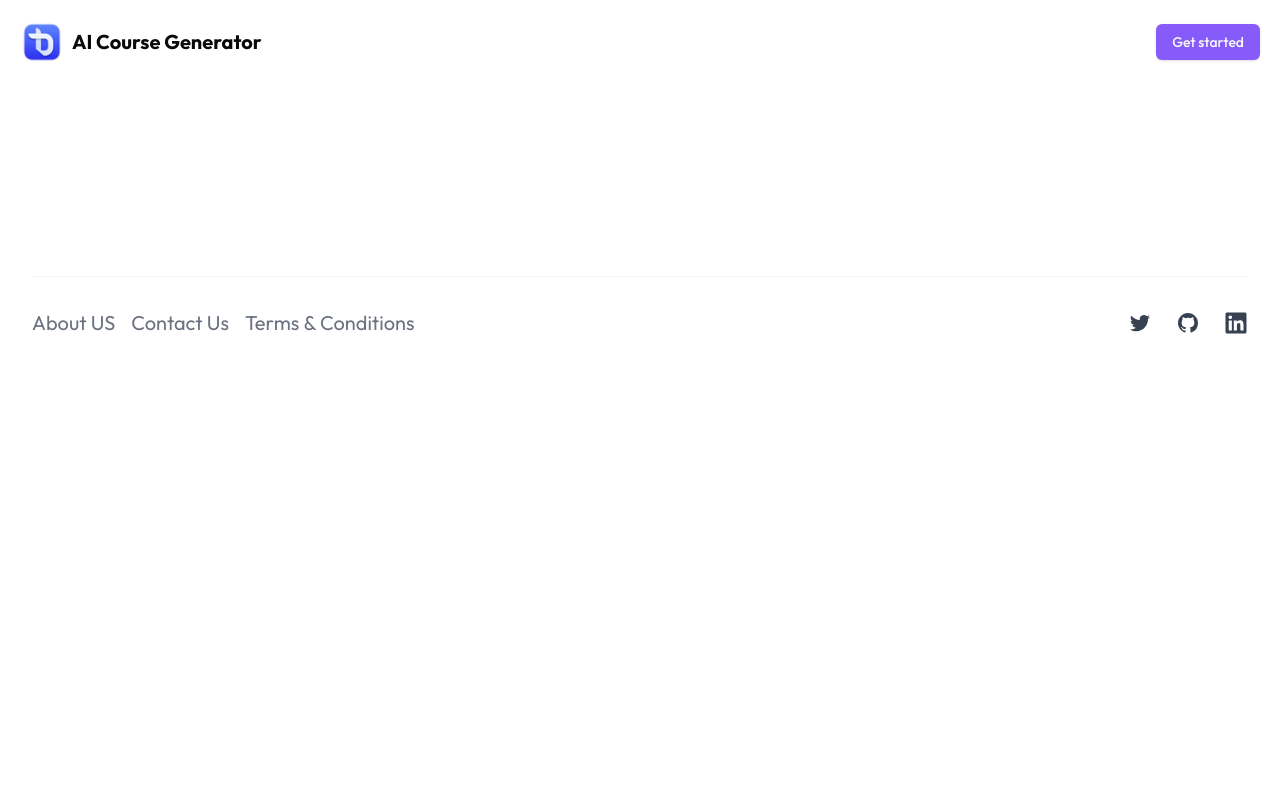
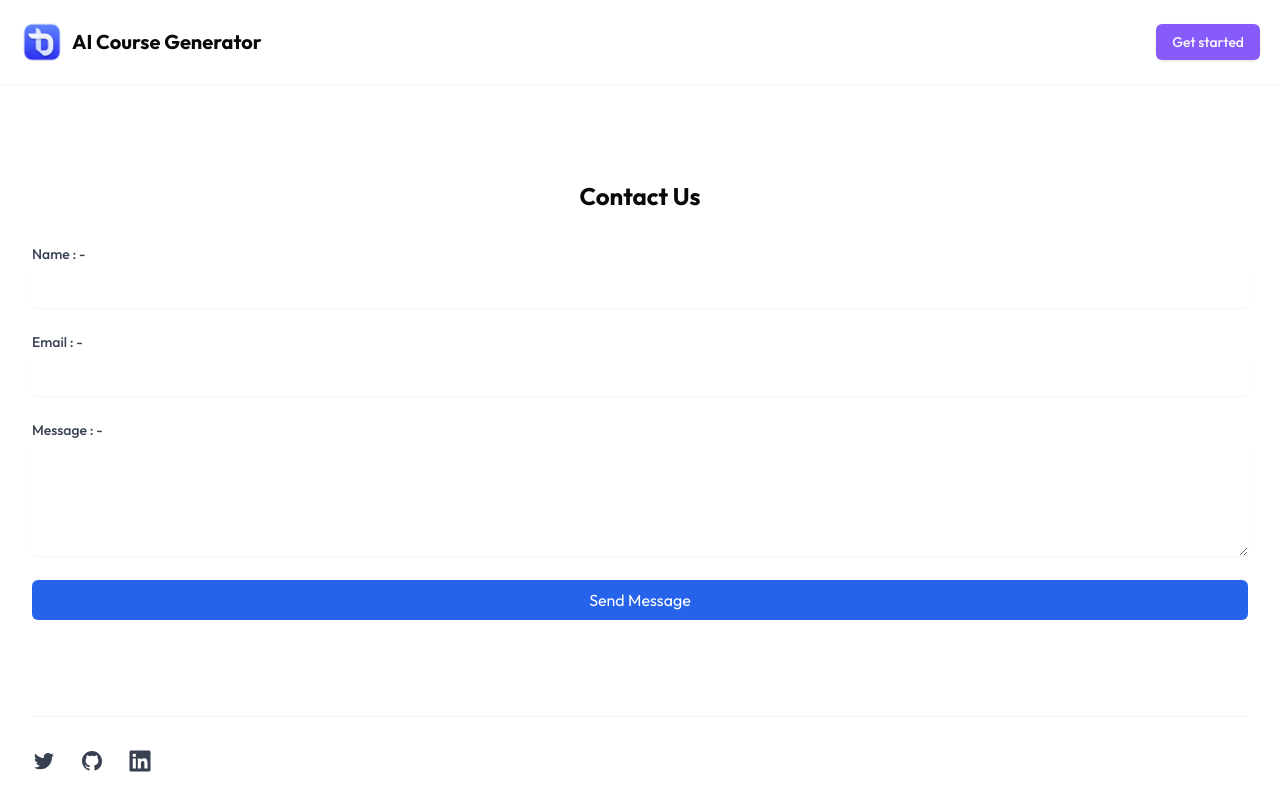
Before and after one commit to mrpankajpandey/ai-course-generator, a Next.js app: page /contact in a window 1280 px wide. Shown: the top 800 px of the page. Built offline with nearby package versions, Linux system fonts and the light colour scheme.

Commit message:
UPDATED CONTACT FORM

```diff
--- a/app/_components/ContactUs.jsx
+++ b/app/_components/ContactUs.jsx
@@ -1,27 +1,136 @@
 "use client"
 import Head from 'next/head'
-import React, { useState } from 'react'
+import React from 'react'
 import Header from './Header'
 import Footer from './Footer'
-
-
+import { FaLinkedin } from "react-icons/fa6";
+import Link from 'next/link'
 import toast from 'react-hot-toast'
 import { useForm } from 'react-hook-form'
+
 const ContactUs = () => {
+  const { register, handleSubmit, formState: { errors } } = useForm();
+
+  const onSubmit = (data) => {
+    console.log(data);
+    toast.success("Your message has been sent successfully!");
+  };
 
   return (
     <>
-    <Header/>
-     <Head>
+      <Header />
+      <Head>
         <title>Contact Us | AI Course Generator</title>
         <meta name="description" content="Get in touch with AI Course Generator for any inquiries, feedback, or support." />
         <meta name="keywords" content="contact, customer support, AI courses" />
         <link rel="canonical" href="https://www.yourwebsite.com/contact-us" />
       </Head>
+      <div className="mx-auto max-w-screen-xl px-4 pb-8 pt-16 sm:px-6 lg:px-8 lg:pt-24">
+        <h2 className="text-2xl font-bold text-center">Contact Us</h2>
+        <form onSubmit={handleSubmit(onSubmit)} className="mt-8 space-y-6">
+          <div>
+            <label htmlFor="name" className="block text-sm font-medium text-gray-700">
+              Name : -
+            </label>
+            <input
+              id="name"
+              type="text"
+              {...register("name", { required: "Name is required" })}
+              className="mt-1 block w-full border-gray-300 rounded-md shadow-sm focus:border-blue-500 focus:ring-blue-500 p-2"
+            />
+            {errors.name && <p className="mt-1 text-red-600">{errors.name.message}</p>}
+          </div>
 
-  <Footer/>
+          <div>
+            <label htmlFor="email" className="block text-sm font-medium text-gray-700">
+              Email : -
+            </label>
+            <input
+              id="email"
+              type="email"
+              {...register("email", { required: "Email is required", pattern: { value: /^[^@ ]+@[^@ ]+\.[^@ .]{2,}$/, message: "Email is not valid" } })}
+              className="mt-1 block w-full border-gray-300 rounded-md shadow-sm focus:border-blue-500 focus:ring-blue-500 p-2"
+            />
+            {errors.email && <p className="mt-1 text-red-600">{errors.email.message}</p>}
+          </div>
+
+          <div>
+            <label htmlFor="message" className="block text-sm font-medium text-gray-700">
+              Message : -
+            </label>
+            <textarea
+              id="message"
+              {...register("message", { required: "Message is required" })}
+              rows="4"
+              className="mt-1 block w-full border-gray-300 rounded-md shadow-sm focus:border-blue-500 focus:ring-blue-500 p-2"
+            ></textarea>
+            {errors.message && <p className="mt-1 text-red-600">{errors.message.message}</p>}
+          </div>
+
+          <button type="submit" className="w-full py-2 mt-4 text-white bg-blue-600 rounded-md hover:bg-blue-700">
+            Send Message
+          </button>
+        </form>
+
+        <div className="mt-16 border-t border-gray-100 pt-8 sm:flex sm:items-center sm:justify-between lg:mt-24 dark:border-gray-800">
+          <ul className="mt-8 flex justify-center gap-6 sm:mt-0 lg:justify-end">
+            <li>
+              <a
+                href="https://twitter.com/mrpankajpandey_"
+                rel="noreferrer"
+                target="_blank"
+                className="text-gray-700 transition hover:opacity-75 dark:text-gray-200"
+              >
+                <span className="sr-only">Twitter</span>
+                <svg
+                  className="size-6"
+                  fill="currentColor"
+                  viewBox="0 0 24 24"
+                  aria-hidden="true"
+                >
+                  <path d="M8.29 20.251c7.547 0 11.675-6.253 11.675-11.675 0-.178 0-.355-.012-.53A8.348 8.348 0 0022 5.92a8.19 8.19 0 01-2.357.646 4.118 4.118 0 001.804-2.27 8.224 8.224 0 01-2.605.996 4.107 4.107 0 00-6.993 3.743 11.65 11.65 0 01-8.457-4.287 4.106 4.106 0 001.27 5.477A4.072 4.072 0 012.8 9.713v.052a4.105 4.105 0 003.292 4.022 4.095 4.095 0 01-1.853.07 4.108 4.108 0 003.834 2.85A8.233 8.233 0 012 18.407a11.616 11.616 0 006.29 1.84" />
+                </svg>
+              </a>
+            </li>
+            <li>
+              <a
+                href="https://github.com/mrpankajpandey"
+                rel="noreferrer"
+                target="_blank"
+                className="text-gray-700 transition hover:opacity-75 dark:text-gray-200"
+              >
+                <span className="sr-only">GitHub</span>
+                <svg
+                  className="size-6"
+                  fill="currentColor"
+                  viewBox="0 0 24 24"
+                  aria-hidden="true"
+                >
+                  <path
+                    fillRule="evenodd"
+                    d="M12 2C6.477 2 2 6.484 2 12.017c0 4.425 2.865 8.18 6.839 9.504.5.092.682-.217.682-.483 0-.237-.008-.868-.013-1.703-2.782.605-3.369-1.343-3.369-1.343-.454-1.158-1.11-1.466-1.11-1.466-.908-.62.069-.608.069-.608 1.003.07 1.531 1.032 1.531 1.032.892 1.53 2.341 1.088 2.91.832.092-.647.35-1.088.636-1.338-2.22-.253-4.555-1.113-4.555-4.951 0-1.093.39-1.988 1.029-2.688-.103-.253-.446-1.272.098-2.65 0 0 .84-.27 2.75 1.026A9.564 9.564 0 0112 6.844c.85.004 1.705.115 2.504.337 1.909-1.296 2.747-1.027 2.747-1.027.546 1.379.202 2.398.1 2.651.64.7 1.028 1.595 1.028 2.688 0 3.848-2.339 4.695-4.566 4.943.359.309.678.92.678 1.855 0 1.338-.012 2.419-.012 2.747 0 .268.18.58.688.482A10.019 10.019 0 0022 12.017C22 6.484 17.522 2 12 2z"
+                    clipRule="evenodd"
+                  />
+                  </svg>
+              </a>
+            </li>
+            <li>
+              <a
+                href="https://linkedin.com/in/mrpankajpandey"
+                rel="noreferrer"
+                target="_blank"
+                className="text-gray-700 text-2xl transition hover:opacity-75 dark:text-gray-200"
+              >
+                <span className="sr-only">LinkedIn</span>
+                <FaLinkedin />
+              </a>
+            </li>
+          </ul>
+        </div>
+      </div>
+      <Footer />
     </>
   )
 }
 
-export default ContactUs
+export default ContactUs;
--- a/app/_components/Footer.jsx
+++ b/app/_components/Footer.jsx
@@ -1,62 +1,31 @@
-"use client"
+"use client";
 import { FaLinkedin } from "react-icons/fa6";
-import Link from 'next/link'
-import { usePathname } from 'next/navigation'
-import React from 'react'
-
+import Link from "next/link";
+import { usePathname } from "next/navigation";
+import React from "react";
 
 const Footer = () => {
   const path = usePathname();
   const menu = [
-    {id:1,
-      name:'About US',
-      path:'/about'
-    },
-    {id:1,
-      name:'Contact Us',
-      path:'/contact'
-    },
-    {id:1,
-      name:'Terms & Conditions',
-      path:'/terms'
-    },
-  ]
+    { id: 1, name: "About US", path: "/about" },
+    { id: 1, name: "Contact Us", path: "/contact" },
+    { id: 1, name: "Terms & Conditions", path: "/terms" },
+  ];
   return (
-
-
-
     <footer className="bg-white dark:bg-gray-900">
       <div className="mx-auto max-w-screen-xl px-4 pb-8 pt-16 sm:px-6 lg:px-8 lg:pt-24">
-
-
-    <div
-      className="mt-16 border-t border-gray-100 pt-8 sm:flex sm:items-center sm:justify-between lg:mt-24 dark:border-gray-800"
-    >
+        <div className="mt-16 border-t border-gray-100 pt-8 sm:flex sm:items-center sm:justify-between lg:mt-24 dark:border-gray-800">
           <ul className="flex flex-wrap justify-center gap-4 text-xs lg:justify-end">
-        {menu.map((item,index) =>(
+            {menu.map((item, index) => (
               <Link href={item.path} key={item.id}>
-
-        <li
-          className="text-gray-500 text-xl transition hover:opacity-75 dark:text-gray-400">
+                <li className="text-gray-500 text-xl transition hover:opacity-75 dark:text-gray-400">
                   {item.name}
-
                 </li>
               </Link>
-
             ))}
-
-
           </ul>
 
           <ul className="mt-8 flex justify-center gap-6 sm:mt-0 lg:justify-end">
-        <li>
-
-        </li>
-
-        <li>
-
-        </li>
-
             <li>
               <a
                 href="https://twitter.com/mrpankajpandey_"
@@ -66,10 +35,13 @@ const Footer = () => {
               >
                 <span className="sr-only">Twitter</span>
 
-            <svg className="size-6" fill="currentColor" viewBox="0 0 24 24" aria-hidden="true">
-              <path
-                d="M8.29 20.251c7.547 0 11.675-6.253 11.675-11.675 0-.178 0-.355-.012-.53A8.348 8.348 0 0022 5.92a8.19 8.19 0 01-2.357.646 4.118 4.118 0 001.804-2.27 8.224 8.224 0 01-2.605.996 4.107 4.107 0 00-6.993 3.743 11.65 11.65 0 01-8.457-4.287 4.106 4.106 0 001.27 5.477A4.072 4.072 0 012.8 9.713v.052a4.105 4.105 0 003.292 4.022 4.095 4.095 0 01-1.853.07 4.108 4.108 0 003.834 2.85A8.233 8.233 0 012 18.407a11.616 11.616 0 006.29 1.84"
-              />
+                <svg
+                  className="size-6"
+                  fill="currentColor"
+                  viewBox="0 0 24 24"
+                  aria-hidden="true"
+                >
+                  <path d="M8.29 20.251c7.547 0 11.675-6.253 11.675-11.675 0-.178 0-.355-.012-.53A8.348 8.348 0 0022 5.92a8.19 8.19 0 01-2.357.646 4.118 4.118 0 001.804-2.27 8.224 8.224 0 01-2.605.996 4.107 4.107 0 00-6.993 3.743 11.65 11.65 0 01-8.457-4.287 4.106 4.106 0 001.27 5.477A4.072 4.072 0 012.8 9.713v.052a4.105 4.105 0 003.292 4.022 4.095 4.095 0 01-1.853.07 4.108 4.108 0 003.834 2.85A8.233 8.233 0 012 18.407a11.616 11.616 0 006.29 1.84" />
                 </svg>
               </a>
             </li>
@@ -83,7 +55,12 @@ const Footer = () => {
               >
                 <span className="sr-only">GitHub</span>
 
-            <svg className="size-6" fill="currentColor" viewBox="0 0 24 24" aria-hidden="true">
+                <svg
+                  className="size-6"
+                  fill="currentColor"
+                  viewBox="0 0 24 24"
+                  aria-hidden="true"
+                >
                   <path
                     fillRule="evenodd"
                     d="M12 2C6.477 2 2 6.484 2 12.017c0 4.425 2.865 8.18 6.839 9.504.5.092.682-.217.682-.483 0-.237-.008-.868-.013-1.703-2.782.605-3.369-1.343-3.369-1.343-.454-1.158-1.11-1.466-1.11-1.466-.908-.62.069-.608.069-.608 1.003.07 1.531 1.032 1.531 1.032.892 1.53 2.341 1.088 2.91.832.092-.647.35-1.088.636-1.338-2.22-.253-4.555-1.113-4.555-4.951 0-1.093.39-1.988 1.029-2.688-.103-.253-.446-1.272.098-2.65 0 0 .84-.27 2.75 1.026A9.564 9.564 0 0112 6.844c.85.004 1.705.115 2.504.337 1.909-1.296 2.747-1.027 2.747-1.027.546 1.379.202 2.398.1 2.651.64.7 1.028 1.595 1.028 2.688 0 3.848-2.339 4.695-4.566 4.943.359.309.678.92.678 1.855 0 1.338-.012 2.419-.012 2.747 0 .268.18.58.688.482A10.019 10.019 0 0022 12.017C22 6.484 17.522 2 12 2z"
@@ -108,8 +85,7 @@ const Footer = () => {
         </div>
       </div>
     </footer>
+  );
+};
 
-  )
-}
-
-export default Footer
+export default Footer;
--- a/package.json
+++ b/package.json
@@ -12,7 +12,7 @@
   },
   "dependencies": {
     "@clerk/clerk-sdk-node": "^5.0.35",
-    "@clerk/nextjs": "^5.4.1",
+    "@clerk/nextjs": "^5.7.2",
     "@google/generative-ai": "^0.17.1",
     "@neondatabase/serverless": "^0.9.5",
     "@radix-ui/react-alert-dialog": "^1.1.1",
@@ -27,7 +27,8 @@
     "clsx": "^2.1.1",
     "drizzle-orm": "^0.33.0",
     "firebase": "^10.13.1",
-    "next": "^14.2.8",
+    "i": "^0.3.7",
+    "next": "^14.2.15",
     "react": "^18.3.1",
     "react-dom": "^18.3.1",
     "react-hook-form": "^7.53.0",
```
Also changed, not shown: app/contact/page.js (+7 -0 lines), 1 other file (tests, documents, lock files or other folders). Lines whose indentation alone changed are shown as unchanged.
